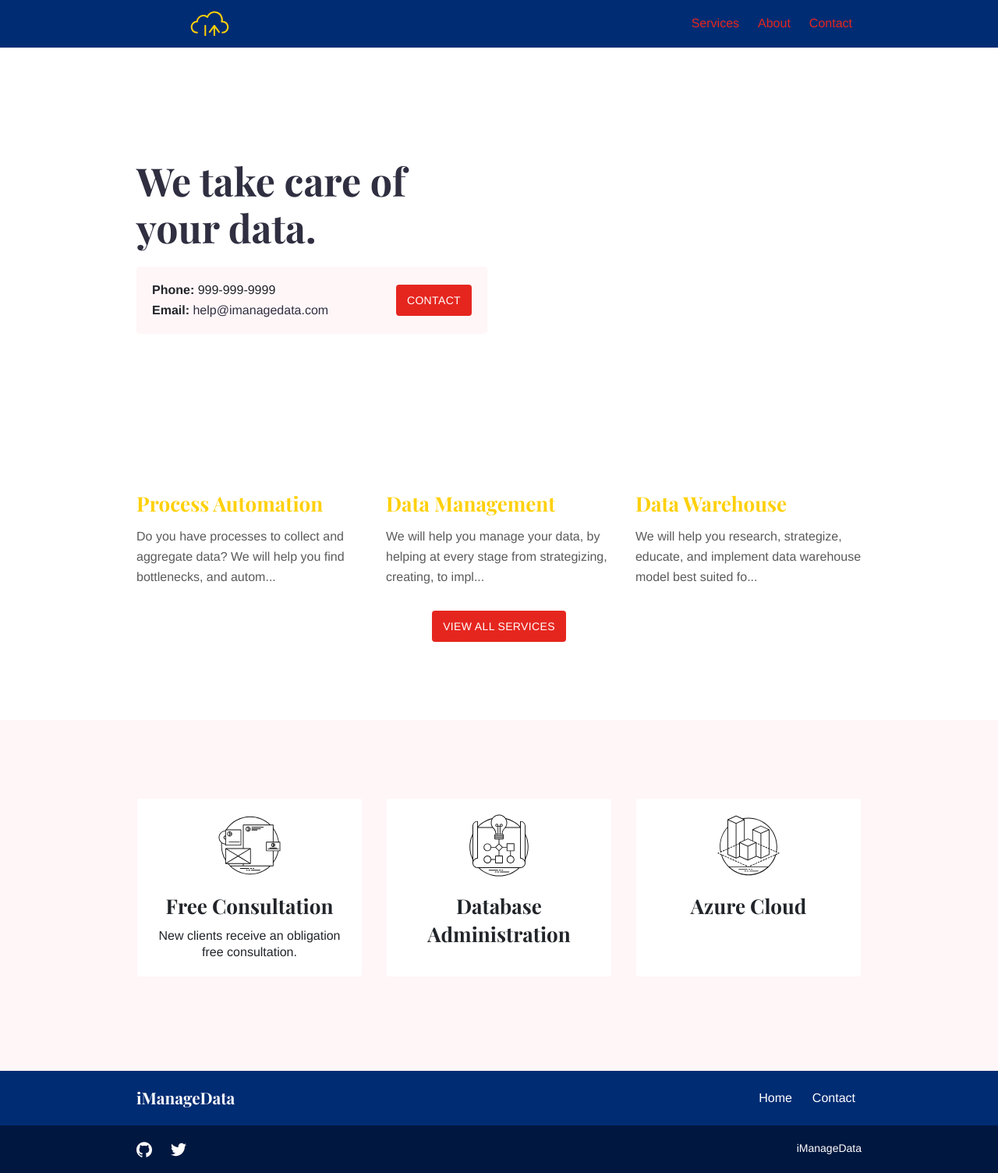
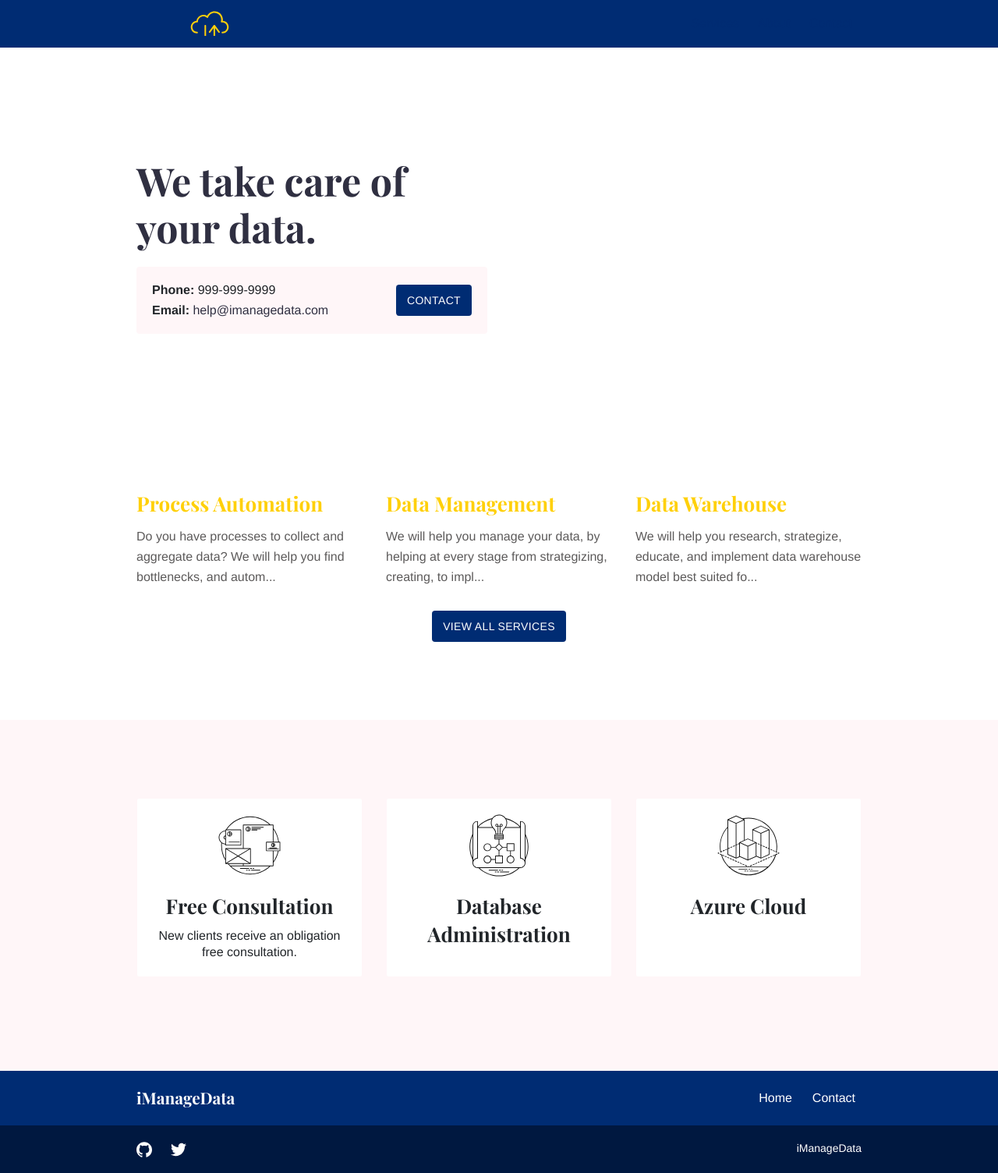
Before and after one commit to imsunchips/imanagedata, a Jekyll site: the page built from index.md, in a window 1280 px wide. Shown: the whole page at 78% size. Built offline with Jekyll 4.4.1, drawn with Linux system fonts in a browser that asks for light colours.

Commit message:
changed primary and secondary colors

```diff
--- a/assets/css/style.scss
+++ b/assets/css/style.scss
@@ -2,9 +2,10 @@
 ---
 
 // Colors
-$primary: #e5261f;
-$primary-dark: #a01b16;
-$secondary: #f88379;
+
+$primary: #002C73;
+$primary-dark: #ffffff;
+$secondary: #FFD009;
 $black: #2f2f41;
 $white: #ffffff;
 $white-offset: #fff6f8;
```
